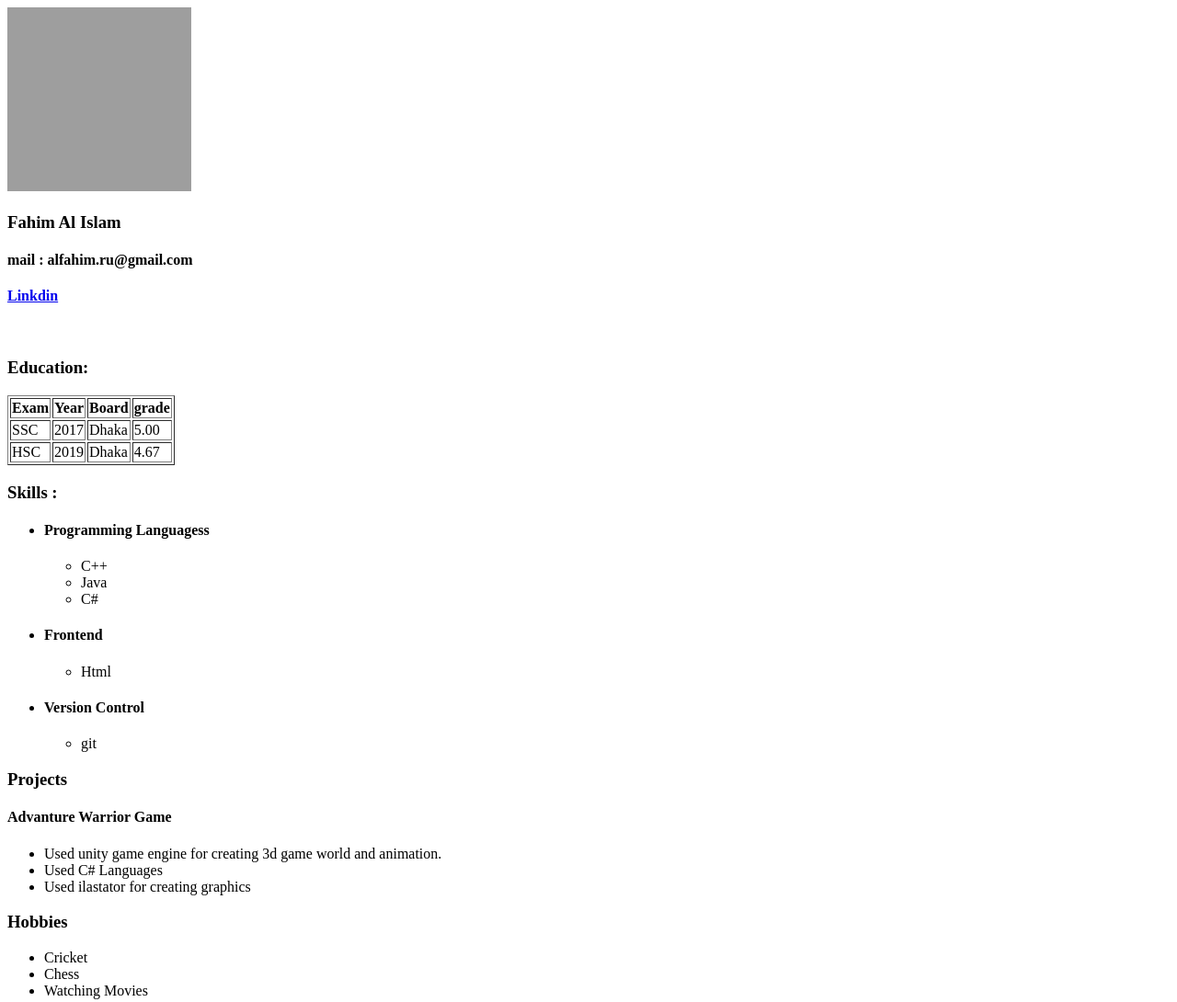
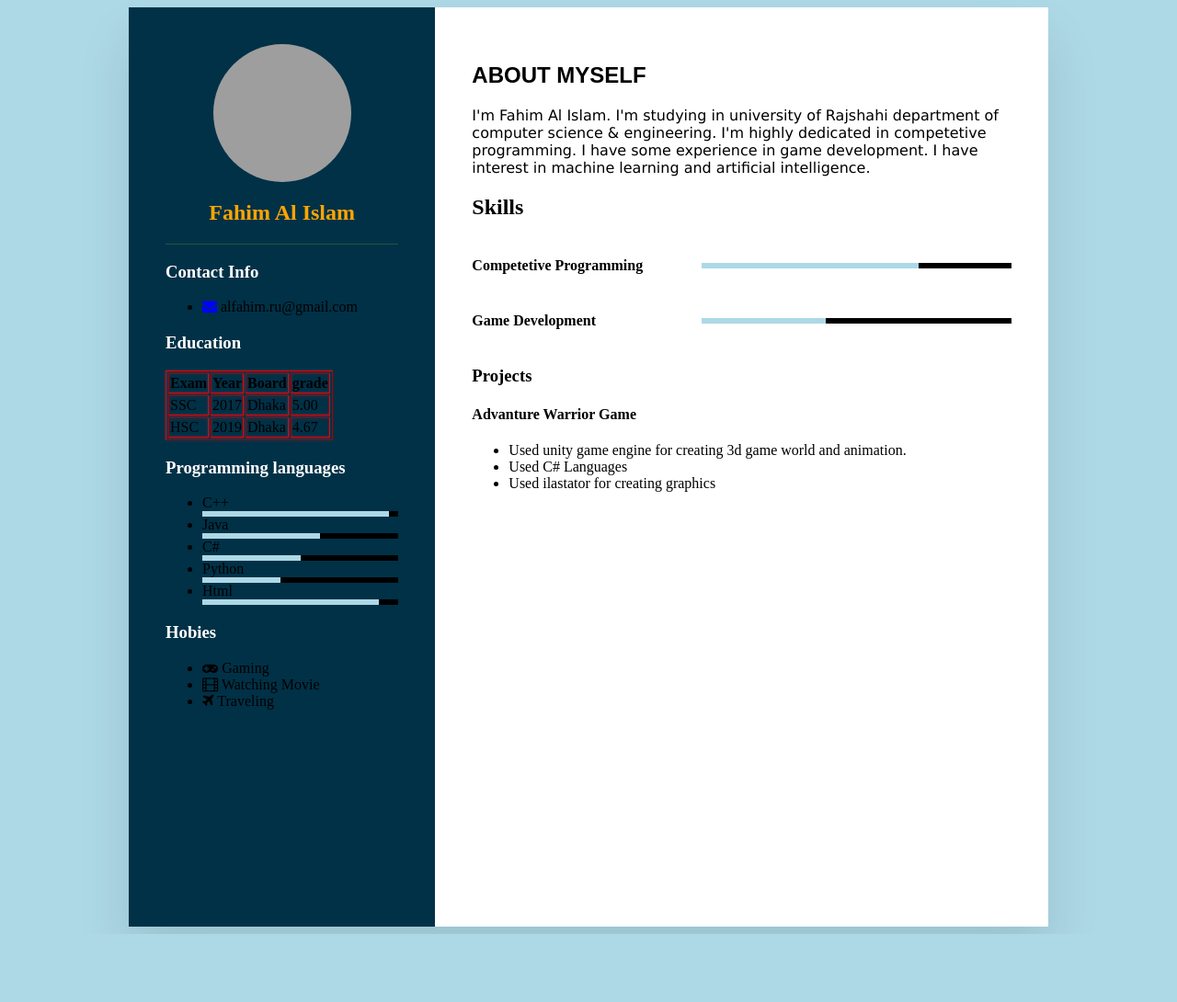
Before and after one commit to fahim12345c/fahim12345c.github.io, a plain HTML site: page index.html in a window 1280 px wide. Shown: the whole page at 92% size. After the commit the page ends 1016 px from the top, so only its background shows below. Drawn offline with Linux system fonts and the light colour scheme; grey boxes are pictures that could not be loaded.

Commit message:
css assignment complete

```diff
--- a/index.html
+++ b/index.html
@@ -4,16 +4,30 @@
     <meta charset="UTF-8">
     <meta http-equiv="X-UA-Compatible" content="IE=edge">
     <meta name="viewport" content="width=device-width, initial-scale=1.0">
-    <title>Curriculum Vitae</title>
+    <title>Resume</title>
+    <link rel="stylesheet" href="https://cdnjs.cloudflare.com/ajax/libs/font-awesome/4.7.0/css/font-awesome.css" integrity="sha512-5A8nwdMOWrSz20fDsjczgUidUBR8liPYU+WymTZP1lmY9G6Oc7HlZv156XqnsgNUzTyMefFTcsFH/tnJE/+xBg==" crossorigin="anonymous" referrerpolicy="no-referrer" />
+    <link rel="stylesheet" href="style.css">
 </head>
 <body>
-    <img src="photo/fahim.jpg" alt ="Fahim Al Islam" width="200" height="200">
-    <h3>Fahim Al Islam</h3>
-    <h4> mail : alfahim.ru@gmail.com</h4>
-    <h4><a href="https://www.linkedin.com/checkpoint/challenge/AgGN2MQMqWPzsgAAAYUGdgLlXbeGtM2btxaSvuUpgXLkJjxqCJhXaK5FE8TDAefwipQCbqfqCLiP11H6bizMPxLM6XWhVw?pageInstance=urn%3Ali%3Apage%3Ad_checkpoint_rp_requestPasswordReset%3B%2FdwG16sfRTa6UYlkGRpMeQ%3D%3D&ut=10cpDFENNnWWw1" target="blank">Linkdin</a></h4>
-    <br>
-    <h3>Education:</h3>
-    <table border="1px">
+    <div class="container">
+        <div class="left-side">
+            <div class="profile">
+                <div class="imgs"><img src="/photo/fahim.jpg" width="200" height="200"></div>
+                <h2 class="name">Fahim Al Islam</h2>
+            </div>
+            <div>
+                <h3 class="contact"> Contact Info</h3>
+                <ul>
+                    <li>
+                    <span class="icon"><i class="fa fa-envelope" aria-hidden="true"></i>
+                    </span>
+                    <span class="txt">alfahim.ru@gmail.com</span>
+                   </li>
+                </ul>
+            </div>
+            <div class="Education">
+                <h3 class="edu">Education</h3>
+                <table class="tbl" border="1px">
                     <tr>
                         <th>Exam</th>
                         <th>Year</th>
@@ -33,23 +47,79 @@
                         <td>4.67</td>
                     </tr>
                 </table>
-    <h3>Skills : </h3>
+            </div>
+            <div class="lang">
+                <h3 class="languages">Programming languages</h3>
                 <ul>
-        <li><h4> Programming Languagess</h4></li>
+                    <li>
+                        <span class="c++">C++</span>
+                        <span class="percent"><div style="width : 95%;"></div></span>
+                    </li>
+                    <li>
+                        <span class="c++">Java</span>
+                        <span class="percent"><div style="width : 60%;"></div></span>
+                    </li>
+                    <li>
+                        <span class="c++">C#</span>
+                        <span class="percent"><div style="width : 50%;"></div></span>
+                    </li>
+                    <li>
+                        <span class="c++">Python</span>
+                        <span class="percent"><div style="width : 40%;"></div></dspan>
+                    </li>
+                    <li>
+                        <span class="c++">Html</span>
+                        <span class="percent"><div style="width : 90%;"></div></span>
+                    </li>
+                </ul>
+            </div>
+            <div class="hobies">
+                <h3 class="hob"> Hobies</h3>
                 <ul>
-            <li>C++</li>
-            <li>Java</li>
-            <li>C#</li>
+                    <li>
+                        <span class="gmeicon"><i class="fa fa-gamepad" aria-hidden="true"></i>
+                        </span>
+                        <span class="game">Gaming</span>
+
+                    </li>
+                    <li>
+                        <span class="movie"><i class="fa fa-film" aria-hidden="true"></i>
+                        </span>
+                        <span class="mv">Watching Movie</span>
+
+                    </li>
+                    <li>
+                        <span class="travel"><i class="fa fa-plane" aria-hidden="true"></i>
+                        </span>
+                        <span class="Travel">Traveling</span>
+
+                    </li>
                 </ul>
-        <li><h4>Frontend</h4></li>
-         <ul>
-            <li>Html</li>
-         </ul>
-         <li><h4>Version Control</h4></li>
-         <ul>
-            <li>git</li>
-         </ul>
-    </ul>
+            </div>
+        </div>
+
+        <div class="right-side">
+            <h2 class="myself" > ABOUT MYSELF</h2>
+            <p class="para">
+                I'm Fahim Al Islam. I'm studying in university of Rajshahi department of computer science & engineering. I'm highly dedicated in competetive programming.
+                I have some experience in game development. I have interest in machine learning and artificial intelligence.
+            </p>
+            <div class="skill">
+                <h2 class="title">Skills</h2>
+                <div class="box">
+                    <h4>Competetive Programming</h4>
+                    <div class="parcent">
+                        <div style="width: 70%;"></div>
+                    </div>
+                </div>
+                <div class="box">
+                    <h4>Game Development</h4>
+                    <div class="parcent">
+                        <div style="width: 40%;"></div>
+                    </div>
+                </div>
+            </div>
+            <div class="project">
                 <h3>Projects</h3>
                 <h4>Advanture Warrior Game </h4>
                 <ul>
@@ -57,12 +127,9 @@
                     <li>Used C# Languages</li>
                     <li>Used ilastator for creating graphics</li>
                 </ul>
-    <h3>Hobbies</h3>
-    <ul>
-        <li>Cricket</li>
-        <li>Chess</li>
-        <li>Watching Movies</li>
-    </ul>
-    <h4></h4>
+            </div>
+        </div>
+
+    </div>
 </body>
 </html>
--- /dev/null
+++ b/style.css
@@ -0,0 +1,127 @@
+body{
+    background-color: lightblue;
+    display: flex;
+    justify-content: center;
+    align-items: center;
+    min-height: 100vh;
+}
+.container{
+  position: relative;
+  width: 100%;
+  max-width: 1000px;
+  min-height: 1000px;
+  background: #fff;
+  display: grid;
+  grid-template-columns: 1fr 2fr;
+  box-shadow: 0 35px 55px rgba(0,0,0,0.1);
+}
+.container .left-side
+{
+    position: relative;
+    background: #003147;
+    padding: 40px;
+}
+.container .right-side
+{
+    position: relative;
+    background: #fff;
+    padding: 40px;
+}
+.profile{
+    position: relative;
+    display: flex;
+    flex-direction: column;
+    align-items: center;
+    border-bottom: 1px solid rgba(178, 235, 7, 0.2);
+}
+.profile .name{
+    position: relative;
+    display: flex;
+    color: orange;
+    font-size: 1.5em;
+    margin-top: 20px;
+    text-align: center;
+
+}
+.profile .imgs{
+    position: relative;
+    width: 150px;
+    height: 150px;
+    border-radius: 100%;
+    overflow: hidden;
+}
+.contact{
+    color: #fff;
+    font-weight: 600;
+}
+.icon{
+    color: blue;
+}
+.tbl{
+
+    border-color: red;
+}
+.edu{
+
+    color: #fff;
+    font-weight: 600;
+}
+.languages{
+    color: white;
+    font-weight: 600;
+}
+.lang .percent{
+    position: relative;
+    width: 100%;
+    height: 6px;
+    background-color: black;
+    display: block;
+
+}
+.lang .percent div{
+    position: absolute;
+    top: 0;
+    left: 0;
+    height: 100%;
+    background: lightblue;
+}
+.hobies .hob{
+    color: white;
+    font-weight: 600;
+}
+.right-side .myself{
+    font-family: Arial, Helvetica, sans-serif;
+    font-weight: 800;
+}
+.right-side .para{
+    font-family: 'Lucida Sans', 'Lucida Sans Regular', 'Lucida Grande', 'Lucida Sans Unicode', Geneva, Verdana, sans-serif;
+}
+.right-side .box h4{
+    font-weight: 800;
+    font-size: 16px;
+}
+.skill .box{
+    position: relative;
+    width: 100%;
+    display: grid;
+    grid-template-columns: 250px 1fr;
+    justify-content: center;
+    align-items: center;
+}
+.skill .box .parcent
+{
+    position: relative;
+    width: 100%;
+    height: 6px;
+    background-color: black;
+    display: block;
+
+}
+.skill .box .parcent div
+{
+    position: absolute;
+    top: 0;
+    left: 0;
+    height: 100%;
+    background: lightblue;
+}
```
Lines whose indentation alone changed are shown as unchanged.
